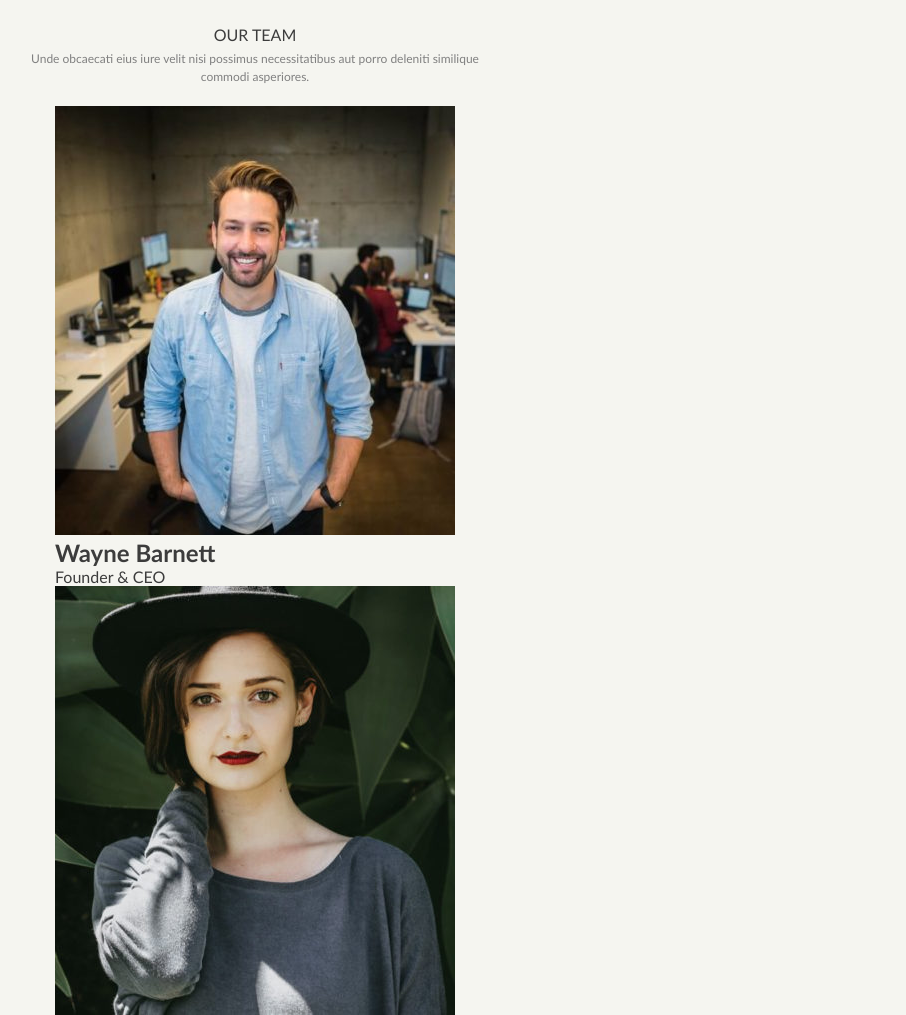
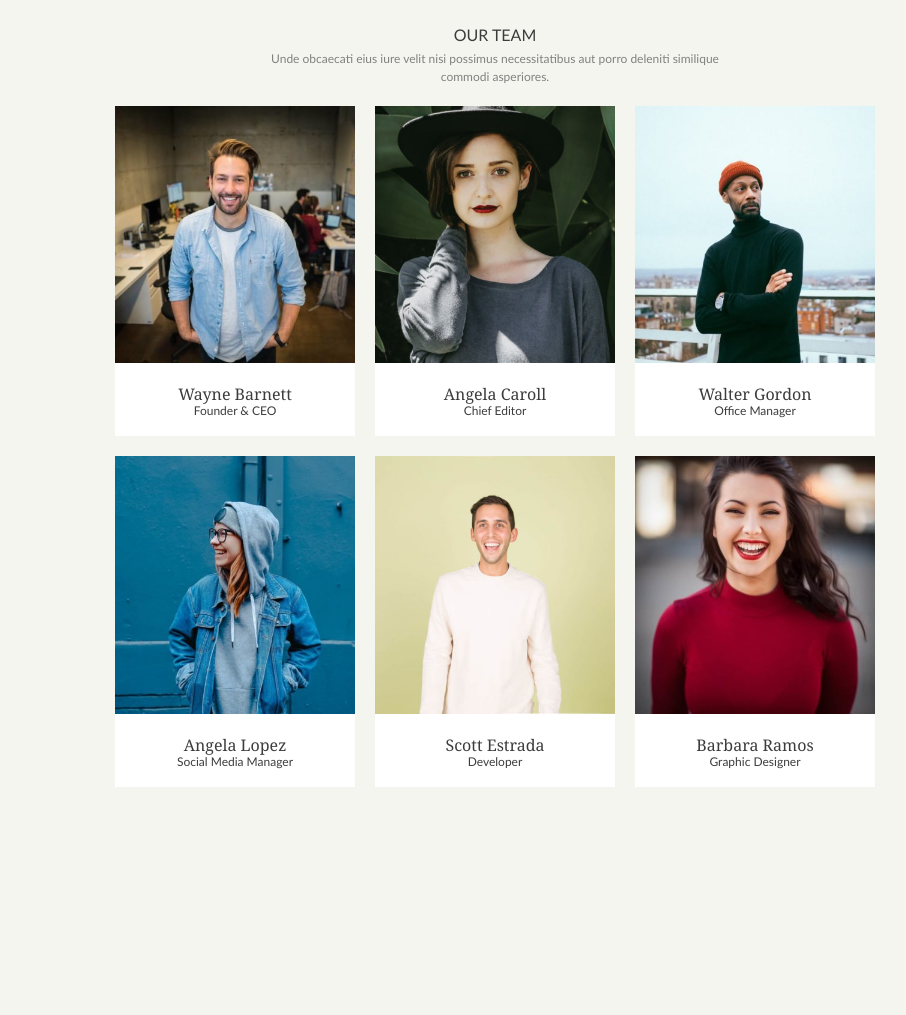
Before and after one commit to mariasolegallina/js-our-team, a plain HTML site: page index.html in a window 1280 px wide. Shown: the top 1015 px of the page, without its empty margins (145-1051 px from the left). After the commit the page ends 807 px from the top, so only its background shows below. Drawn offline with Linux system fonts and the light colour scheme.

Commit message:
add - members style

```diff
--- a/css/app.css
+++ b/css/app.css
@@ -12,9 +12,14 @@ body {
     background-color: #f5f5f0;
 }
 
+img {
+    max-width: 100%;
+}
+
 .container {
+    margin: 0 auto;
     max-width: 800px;
-    padding: 20px 0;
+    padding: 20px;
 }
 
 .our-team-section {
@@ -48,3 +53,32 @@ body {
     font-weight:400;
     line-height: 18px;
 }
+
+.team-members {
+    display: grid;
+	gap: 20px;
+	grid-template-columns: repeat(3, 1fr);
+    text-align: center;
+}
+
+.team-members div {
+    background-color: white;
+}
+
+.team-members img {
+    margin-bottom: 18px;
+}
+
+.team-members h2 {
+    font-family:Georgia, 'Times New Roman', Times, serif;
+    font-size: 16px;
+    font-weight: 400;
+    line-height: 20px;
+}
+
+.team-members p {
+    font-size: 12px;
+    font-weight:400;
+    line-height: 14px;
+    margin-bottom: 18px;
+}
```
